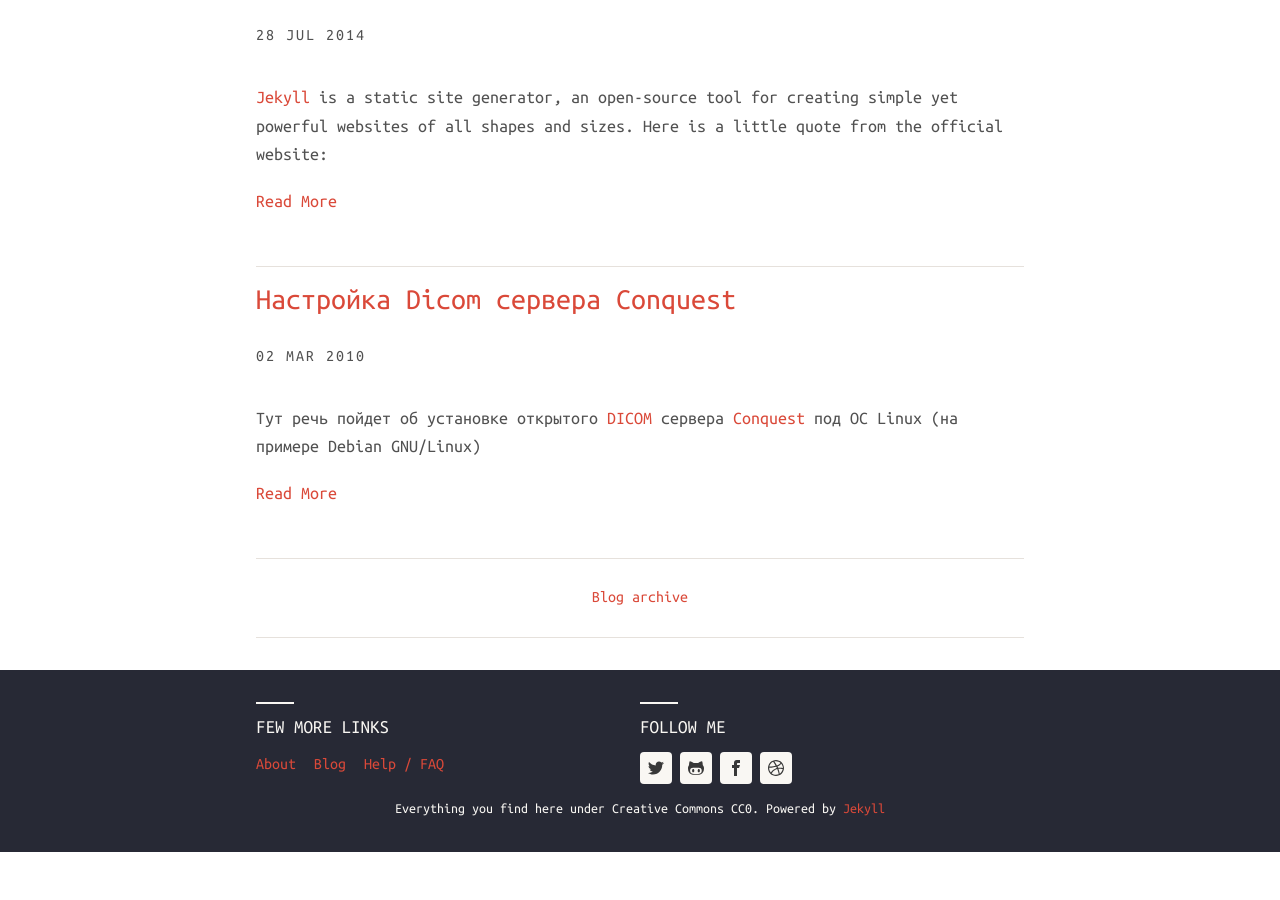
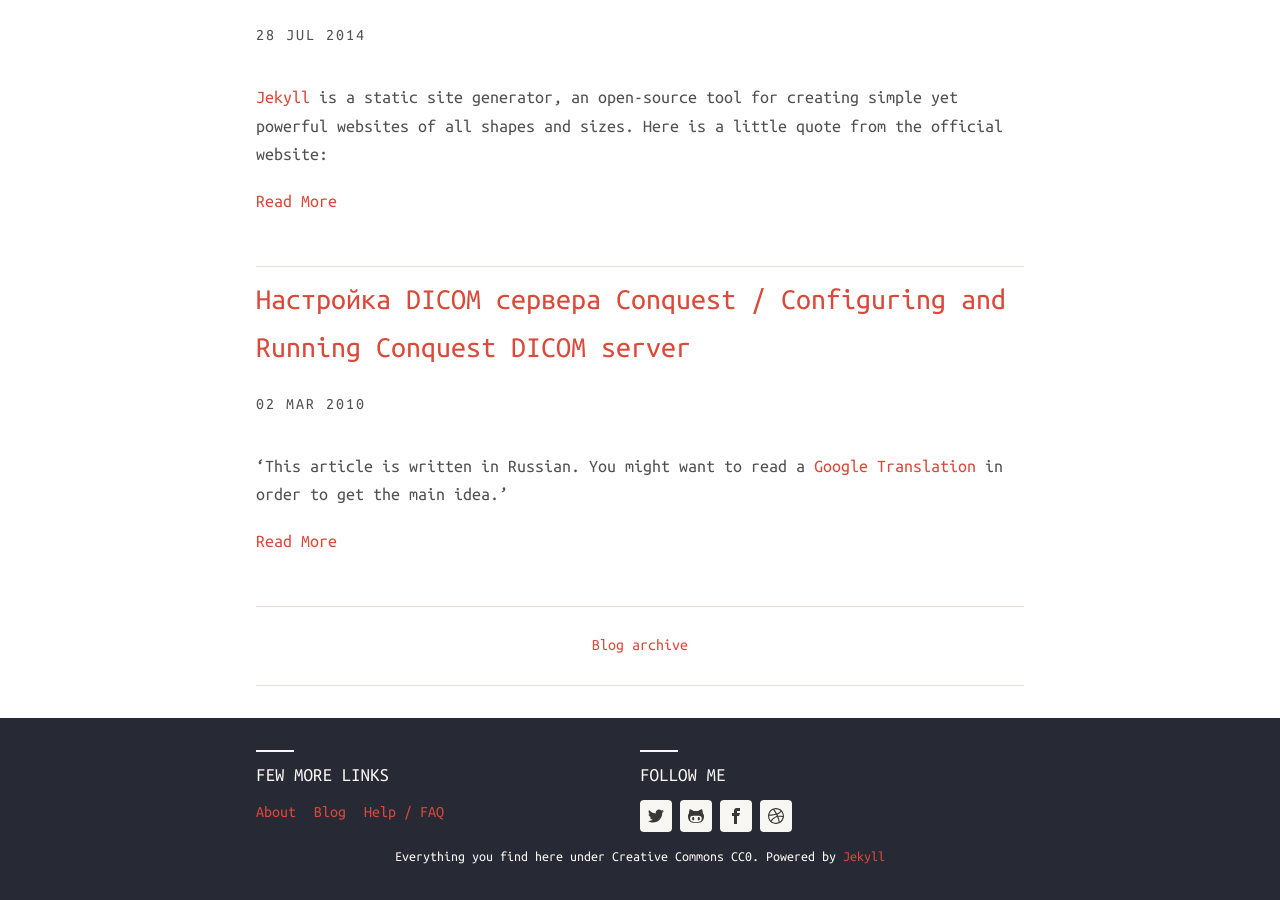
Before and after one commit to dhyannataraj/dhyannataraj.github.io, a Jekyll site: the page built from index.html, in a window 1280 px wide and 900 px high, scrolled down 609 px. Built offline with Jekyll 4.4.1, drawn with Linux system fonts in a browser that asks for light colours; nearby versions of some CDN libraries; before the commit the page ends 1461 px from its top, so only the background shows below that; part of the change alters nothing that is shown.

Commit message:
Update 2010-03-02-Building-and-configuring-Conquest-DICOM-for-linux.markdown

```diff
--- a/_posts/2010-03-02-Building-and-configuring-Conquest-DICOM-for-linux.markdown
+++ b/_posts/2010-03-02-Building-and-configuring-Conquest-DICOM-for-linux.markdown
@@ -1,11 +1,13 @@
 ---
 layout: post
-title:  "Настройка Dicom сервера Conquest"
+title:  "Настройка DICOM сервера Conquest / Configuring and Running Conquest DICOM server"
 date:   2010-03-02 22:48:45
 description:
 categories:
 - blog
 ---
+
+'This article is written in Russian. You might want to read a [Google Translation](https://translate.google.com/translate?sl=auto&tl=en&js=y&prev=_t&hl=en&ie=UTF-8&u=http%3A%2F%2Fdhyannataraj.github.io%2Fblog%2F2010%2F03%2F02%2FBuilding-and-configuring-Conquest-DICOM-for-linux%2F&edit-text=) in order to get the main idea.'
 
 Тут речь пойдет об установке открытого [DICOM](http://ru.wikipedia.org/wiki/Dicom) сервера [Conquest](http://www.xs4all.nl/~ingenium/dicom.html) под ОС Linux (на примере Debian GNU/Linux)
 
@@ -14,7 +16,7 @@ categories:
 
 Справедливости ради, надо заметить, что мне не удалось собрать Conquest с sqlite, и я не пробовал устанавливать его с Postgresql, поэтому речь пойдет о сборе с использованием mysql.
 
-1. **Скачиваем дистрибутив conquest'а для сборки под линукс** со страницы [http://www.xs4all.nl/~ingenium/dicom.html](http://www.xs4all.nl/~ingenium/dicom.html) (на момент написания страницы последняя версия -- ftp://ftp-rt.nki.nl/outbox/MarcelVanHerk/dicomserver/conquestlinux1415.tar.gz )
+1. **Скачиваем дистрибутив conquest'а для сборки под линукс** со страницы [http://www.xs4all.nl/~ingenium/dicom.html](http://www.xs4all.nl/~ingenium/dicom.html) (на момент написания страницы последняя версия -- [ftp://ftp-rt.nki.nl/outbox/MarcelVanHerk/dicomserver/conquestlinux1415.tar.gz](ftp://ftp-rt.nki.nl/outbox/MarcelVanHerk/dicomserver/conquestlinux1415.tar.gz) )
 
 2. **Ставим пакет  libmysqlclient-dev** с заголовочными файлами библиотеки для соединения с mysql
 
@@ -48,7 +50,7 @@ categories:
 
 #### K-PACS
 
- K- PACS: http://www.k-pacs.net/10555.html -  бесплатная windows-only программа с закрытым кодом. Под wine'ом не работает.
+ K- PACS: [http://www.k-pacs.net/10555.html](http://www.k-pacs.net/10555.html) -  бесплатная windows-only программа с закрытым кодом. Под wine'ом не работает.
 
 Настройка подключения к серверу происходит по нажатию на кнопку с тремя компьютерами. Если конквест был поставлен с настройками по умолчанию, должны быть примерно такими:
 
@@ -71,7 +73,7 @@ categories:
 
 #### MITO
 
-MITO - Medical Imaging TOolkit - http://amico.icar.cnr.it/mito.php опенсорсный просмоторщих DICOM, написанный на C++/wxWidgets. Бинарники дают только под винду, под линукс его судя по всему никогда не собирали, но теоретически -- это возможно. Ну или если откуда брать код для дальнейшей работы, так это отсюда.
+MITO - Medical Imaging TOolkit - [http://amico.icar.cnr.it/mito.php](http://amico.icar.cnr.it/mito.php) опенсорсный просмоторщих DICOM, написанный на C++/wxWidgets. Бинарники дают только под винду, под линукс его судя по всему никогда не собирали, но теоретически -- это возможно. Ну или если откуда брать код для дальнейшей работы, так это отсюда.
 
 Настроить MITO следует через меню Pacs/Preferences
 
```
